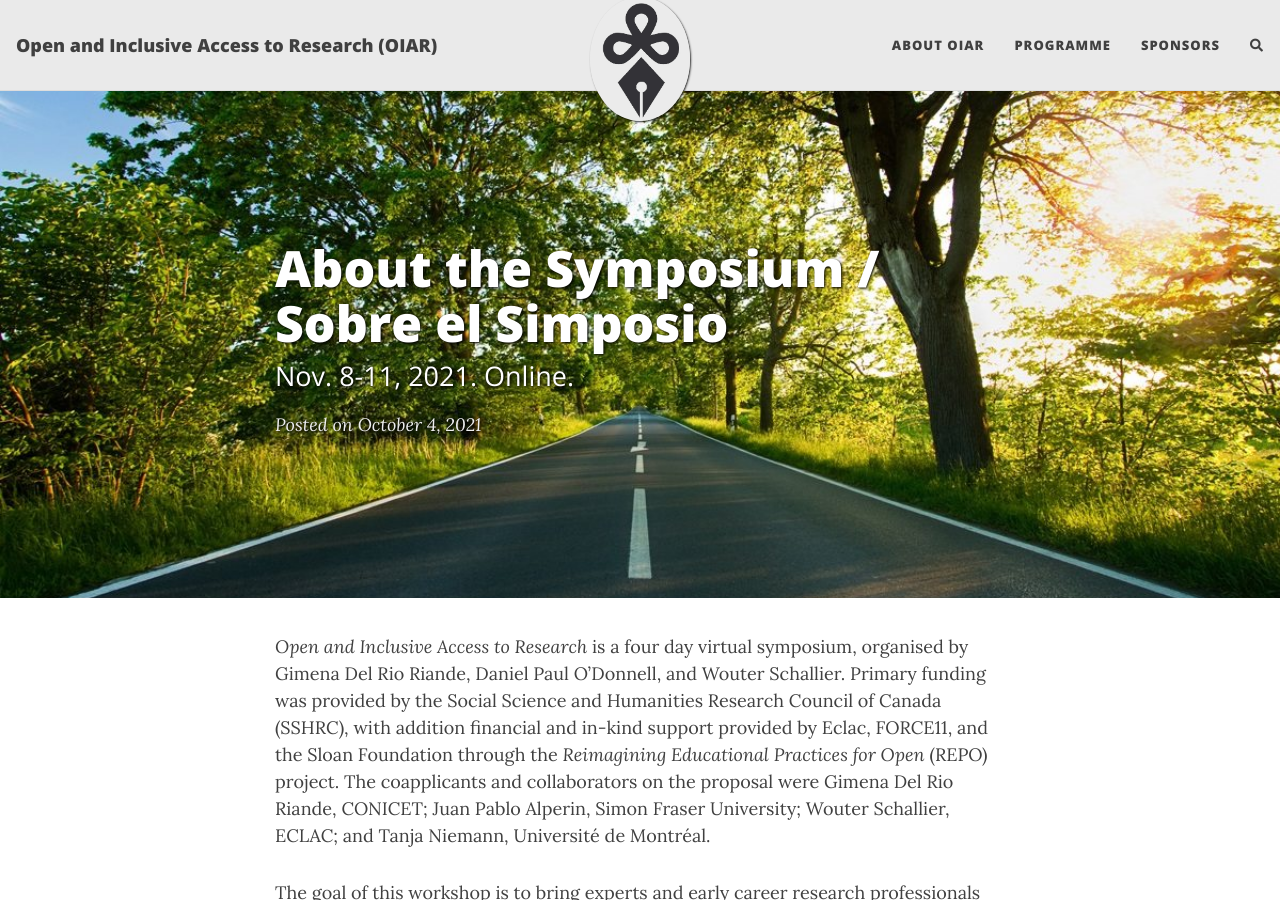
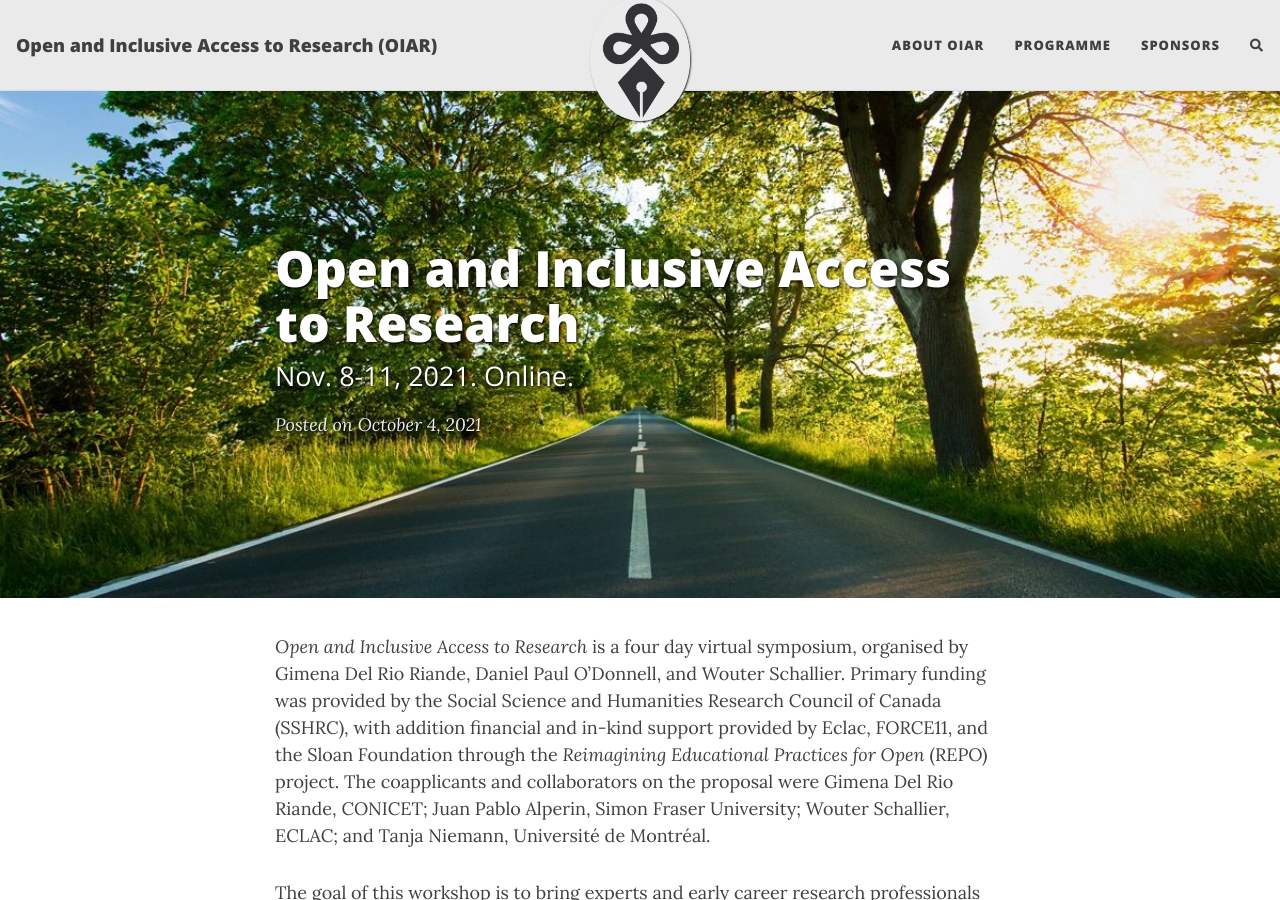
Before and after one commit to caedmon5/OIAR, a Jekyll site: the page built from _posts/2021-10-04-about-the-symposium.md, in a window 1280 px wide and 900 px high. Built offline with Jekyll 4.4.1, drawn with Linux system fonts in a browser that asks for light colours; nearby versions of some CDN libraries; comment, search, counter and statistics services are not loaded.

Commit message:
Change title

```diff
--- a/_posts/2021-10-04-about-the-symposium.md
+++ b/_posts/2021-10-04-about-the-symposium.md
@@ -1,6 +1,6 @@
 ---
 layout: post
-title: About the Symposium / Sobre el Simposio
+title: Open and Inclusive Access to Research
 subtitle: Nov. 8-11, 2021. Online.
 cover-img: /assets/img/path.jpg
 thumbnail-img: /assets/img/MahsaThumbCroppedTransparent.png
```
